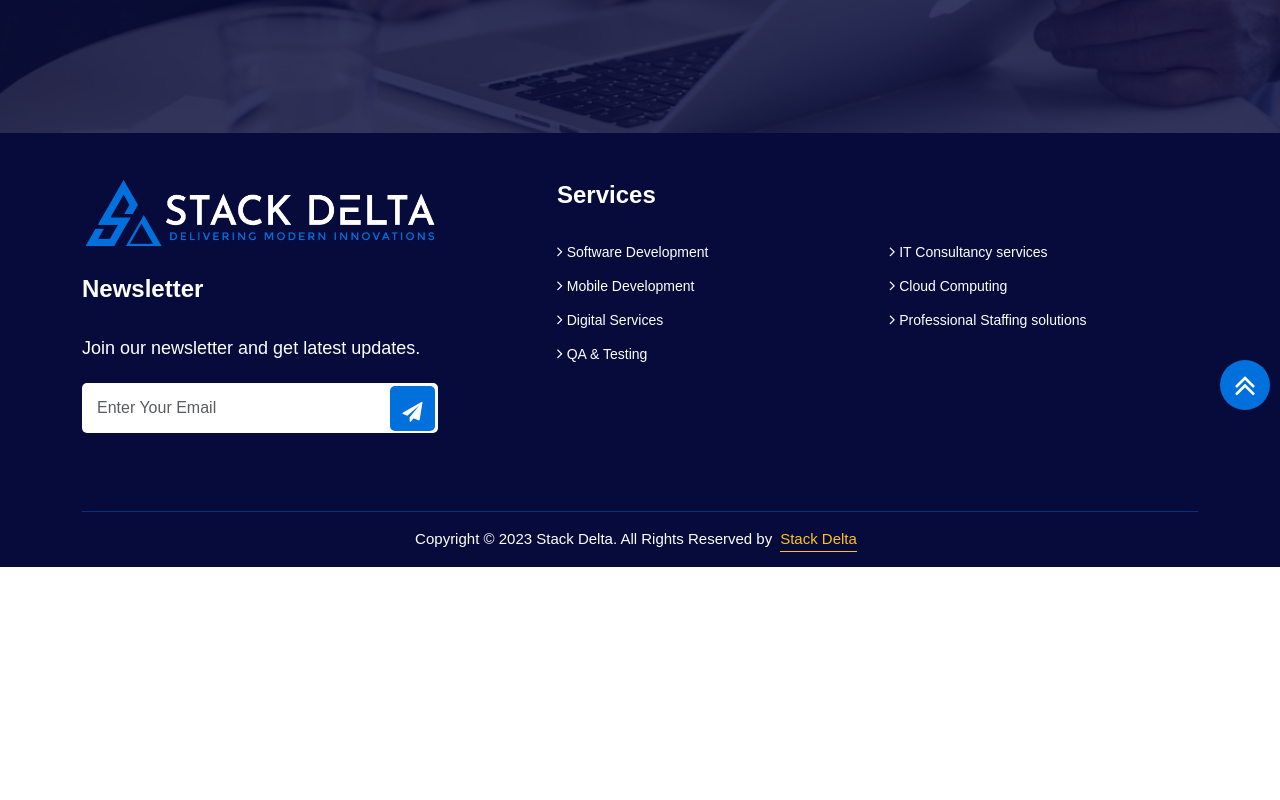
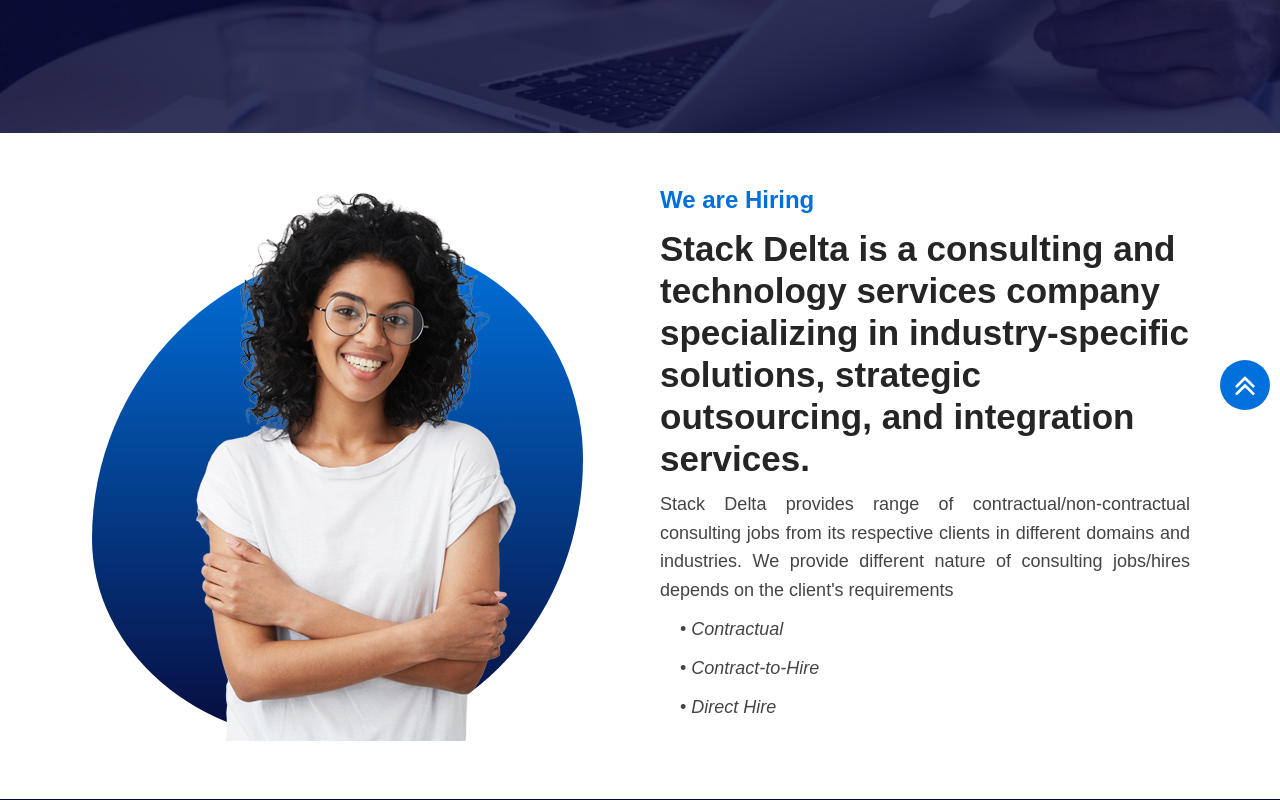
Before and after one commit to Oluwadebo/stack-delta, a React (Create React App) app: page /careers in a window 1280 px wide. Shown: the part 380-1180 px from the top of the page. Before the commit the page ends 947 px from the top, so only its background shows below. Built offline with nearby package versions, Linux system fonts and the light colour scheme.

Commit message:
about-area in carrers page done

```diff
--- a/src/component/Careeres.js
+++ b/src/component/Careeres.js
@@ -1,6 +1,7 @@
 import React from 'react'
 import { Link } from "react-router-dom";
 import download from './asset/download.png'
+import clientuserimg1 from './asset/client-user-img1.png'
 import Footer from './Footer';
 
 const Careeres = () => {
@@ -102,14 +103,38 @@
                         <button onClick={scrollup} className="fa fa-angles-up scr"></button>
                     </div>
                 </nav>
-                <div class="talk-area py-5">
-                    <div class="container py-md-5 py-0">
-                        <div class="talk-content text-center my-md-5 mt-5">
-                            <div class="section-title text-center">
-                                <span class="sp-color1 section-title1 d-none d-md-inline">Career</span>
+                <div className="talk-area py-5">
+                    <div className="container py-md-5 py-0">
+                        <div className="talk-content text-center my-md-5 mt-5">
+                            <div className="section-title text-center">
+                                <span className="sp-color1 section-title1 d-none d-md-inline">Career</span>
                                 <h1>WE'RE HIRING..</h1>
                             </div>
-                            <a href="#individualscreen" class="default-btn btn-bg-two border-radius-5">Apply Now</a>
+                            <a href="#individualscreen" className="default-btn btn-bg-two border-radius-5">Apply Now</a>
+                        </div>
+                    </div>
+                </div>
+                <div className="about-area about-bg2 py-5">
+                    <div className="container">
+                        <div className="row align-items-center">
+                            <div className="col-lg-6">
+                                <div className="clients-slider-img">
+                                    <img src={clientuserimg1} alt="Images"/>
+                                    <div className="clients-slider-circle"></div>
+                                </div>
+                            </div>
+                            <div className="col-lg-6">
+                                <div className="about-content-3 mx-2">
+                                    <div className="section-title">
+                                        <span className="sp-color2">We are Hiring</span>
+                                        <h2>Stack Delta is a consulting and technology services company specializing in industry-specific solutions, strategic outsourcing, and integration services.</h2>
+                                        <p>Stack Delta provides range of contractual/non-contractual consulting jobs from its respective clients in different domains and industries. We provide different nature of consulting jobs/hires depends on the client's requirements</p>
+                                        <p className='pabout'>•	<i> Contractual</i></p>
+                                        <p className='pabout'>• <i> Contract-to-Hire</i></p>
+                                        <p className='pabout'>•	<i> Direct Hire</i></p>
+                                    </div>
+                                </div>
+                            </div>
                         </div>
                     </div>
                 </div>
--- a/src/index.css
+++ b/src/index.css
@@ -11,7 +11,7 @@
   font-weight: 400;
 }
 /* navbar stlye */
-.navbar-toggler{
+.navbar-toggler {
   border: 0;
 }
 .logo {
@@ -518,7 +518,7 @@
 }
 .default-btn:hover {
   background-color: #000000;
-  transition:  background-color 1s cubic-bezier(.17,.67,.83,.67);
+  transition: background-color 1s cubic-bezier(0.17, 0.67, 0.83, 0.67);
   background-image: linear-gradient(to top right, #000000);
 }
 .carousel-indicators button {
@@ -1214,7 +1214,7 @@
   z-index: 1;
 }
 .talk-area::before {
-  content: '';
+  content: "";
   position: absolute;
   z-index: -1;
   top: 0;
@@ -1239,3 +1239,71 @@
   text-align: justify;
   font-weight: 600;
 }
+.clients-slider-img {
+  position: relative;
+  z-index: 1;
+  text-align: center;
+}
+.clients-slider-img img {
+  text-align: center;
+  margin-left: auto;
+  margin-right: auto;
+}
+.clients-slider-img .clients-slider-circle {
+  position: absolute;
+  z-index: -1;
+  bottom: 0;
+  left: -35px;
+  right: 0;
+  margin: 0 auto;
+  text-align: center;
+  width: 90%;
+  height: 90%;
+  background-image: linear-gradient(#0071dc, #070b3b);
+  animation: border-transform 15s infinite ease-in-out;
+}
+@keyframes border-transform {
+  0%,
+  100% {
+    border-radius: 50% 50% 50% 50% / 50% 50% 50% 50%;
+  }
+  14% {
+    border-radius: 50% 20% 50% 30% / 49% 60% 40% 51%;
+  }
+  28% {
+    border-radius: 54% 46% 38% 62% / 49% 70% 30% 51%;
+  }
+  42% {
+    border-radius: 61% 39% 55% 45% / 61% 38% 62% 39%;
+  }
+  56% {
+    border-radius: 61% 39% 67% 33% / 70% 50% 50% 30%;
+  }
+  70% {
+    border-radius: 50% 50% 34% 66% / 56% 68% 32% 44%;
+  }
+  84% {
+    border-radius: 46% 54% 50% 50% / 35% 61% 39% 65%;
+  }
+}
+.about-content-3 {
+  max-width: 560px;
+  margin-right: auto;
+  margin-bottom: 30px;
+}
+.about-content-3 .section-title {
+  margin-bottom: 20px;
+}
+.about-content-3 .section-title p {
+  text-align: justify;
+  font-size: 18px;
+  padding-top: 10px;
+  margin-bottom: 0;
+  max-width: 530px;
+  color: #444444;
+  font-weight: 400;
+}
+.pabout {
+  padding-left: 20px;
+  font-weight: 400;
+}
```
